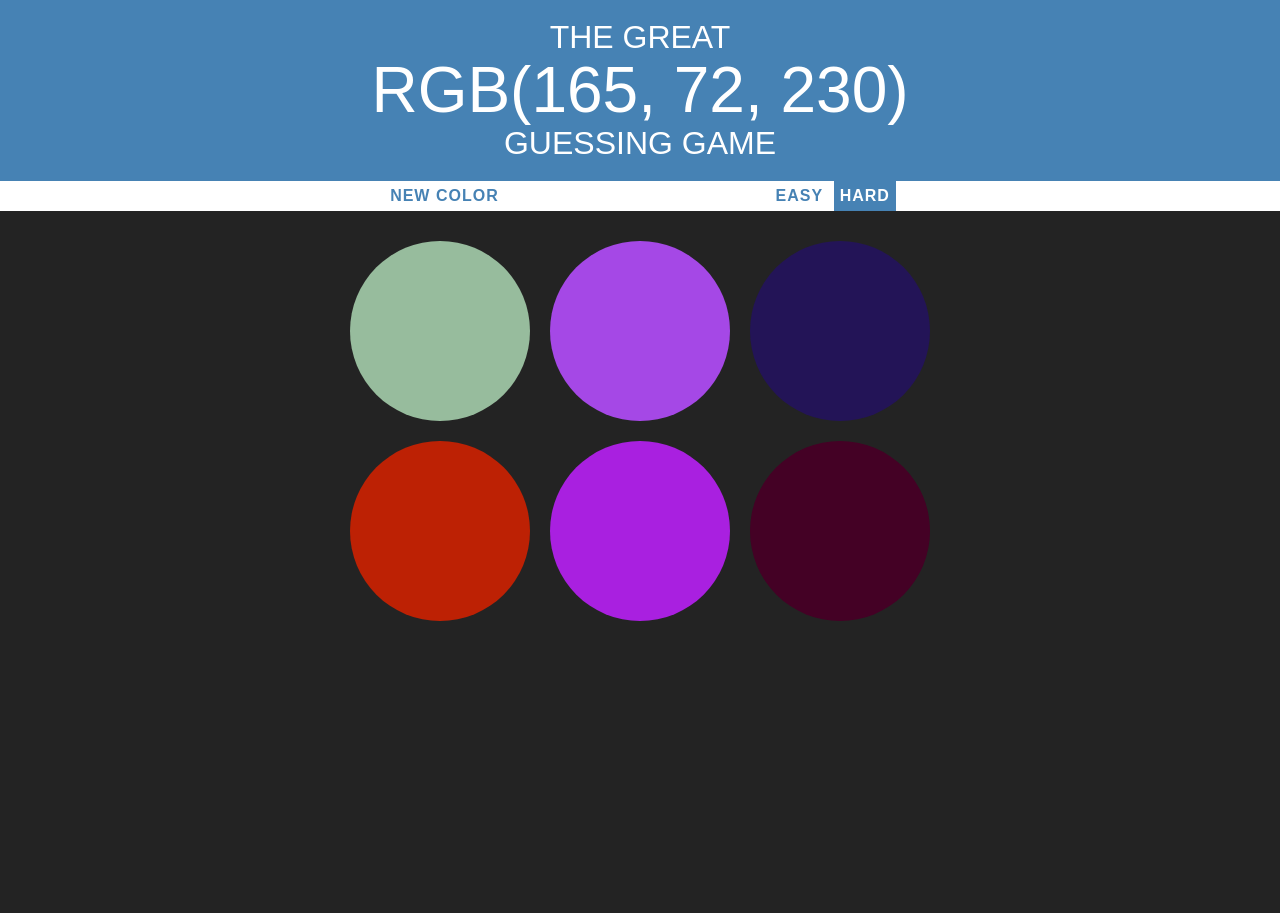
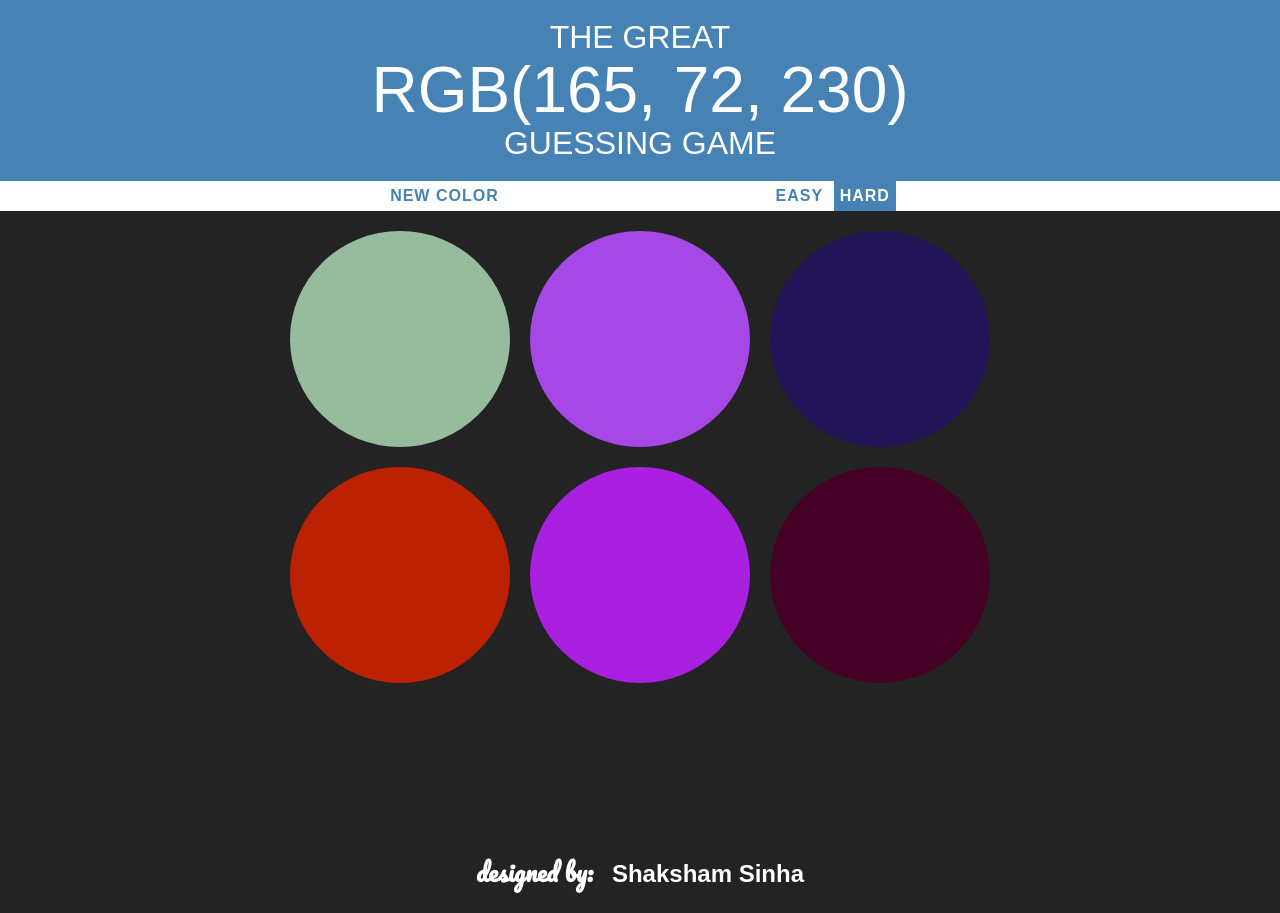
Before and after one commit to shaksham08/WebDevloperBootcamp, a PHP site: page /colorGame.html in a window 1280 px wide. Before the commit the page ends 621 px from the top, so only its background shows below. Run offline with PHP 8.4, Linux system fonts and the light colour scheme.

Commit message:
updated the color game project

```diff
--- a/6.color game/colorGame.html
+++ b/6.color game/colorGame.html
@@ -27,6 +27,11 @@
         <div class="square"></div>
         <div class="square"></div>
         <div class="square"></div>
+
+    </div>
+    <div id="designed">
+        <h2> <span id="name">designed by: &nbsp </span> <a href="https://github.com/shaksham08">Shaksham Sinha </a>
+        </h2>
     </div>
     <script src="colorgame.js"></script>
 </body>
--- a/6.color game/colorgame.css
+++ b/6.color game/colorgame.css
@@ -5,12 +5,10 @@ body {
 }
 
 .square {
-	width: 30%;
 	background: purple;
 	padding-bottom: 30%;
-	float: left;
-	margin: 1.66%;
 	border-radius: 50%;
+	height: 150px;
 	transition: background 0.6s;
 	--webkit-transition: background 0.6s;
 	--moz-transition: background 0.6s;
@@ -18,7 +16,13 @@ body {
 
 #container {
 	margin: 20px auto;
-	max-width: 600px;
+	max-width: 700px;
+	height: 600px;
+	margin-top: 20px;
+	display: grid;
+	grid-template-columns: repeat(auto-fill, minmax(200px, 1fr));
+	grid-template-rows: 1fr 1fr 1fr;
+	grid-gap: 20px;
 }
 
 h1 {
@@ -72,7 +76,30 @@ button {
 	--moz-transition: all 0.3s;
 }
 
+#designed {
+	color: white;
+	text-align: center;
+}
+
+#name {
+	font-family: 'Pacifico', cursive;
+}
+
 button:hover {
 	color: white;
 	background-color: steelblue;
 }
+
+@media (max-width: 767px) {
+	#container {
+		margin: 20px 25px;
+	}
+}
+
+a {
+	text-decoration: none;
+	color: white;
+}
+a:hover {
+	text-decoration: none;
+}
```
